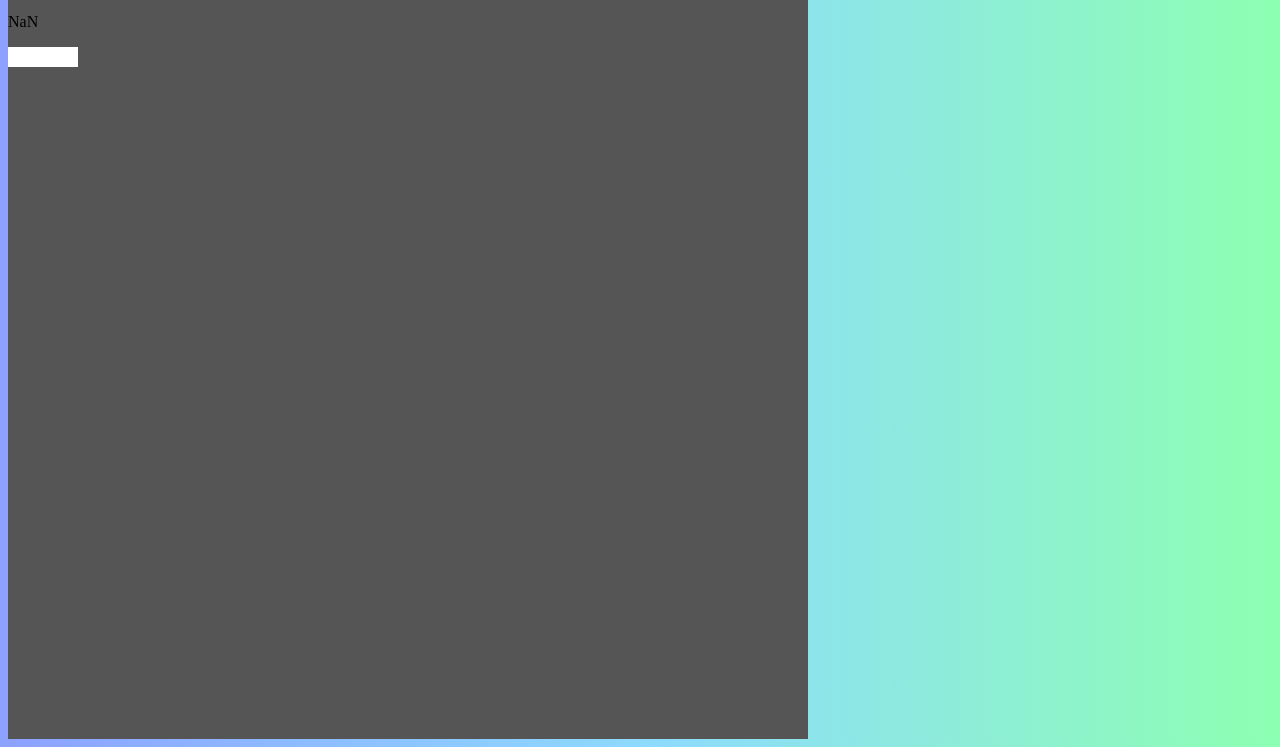
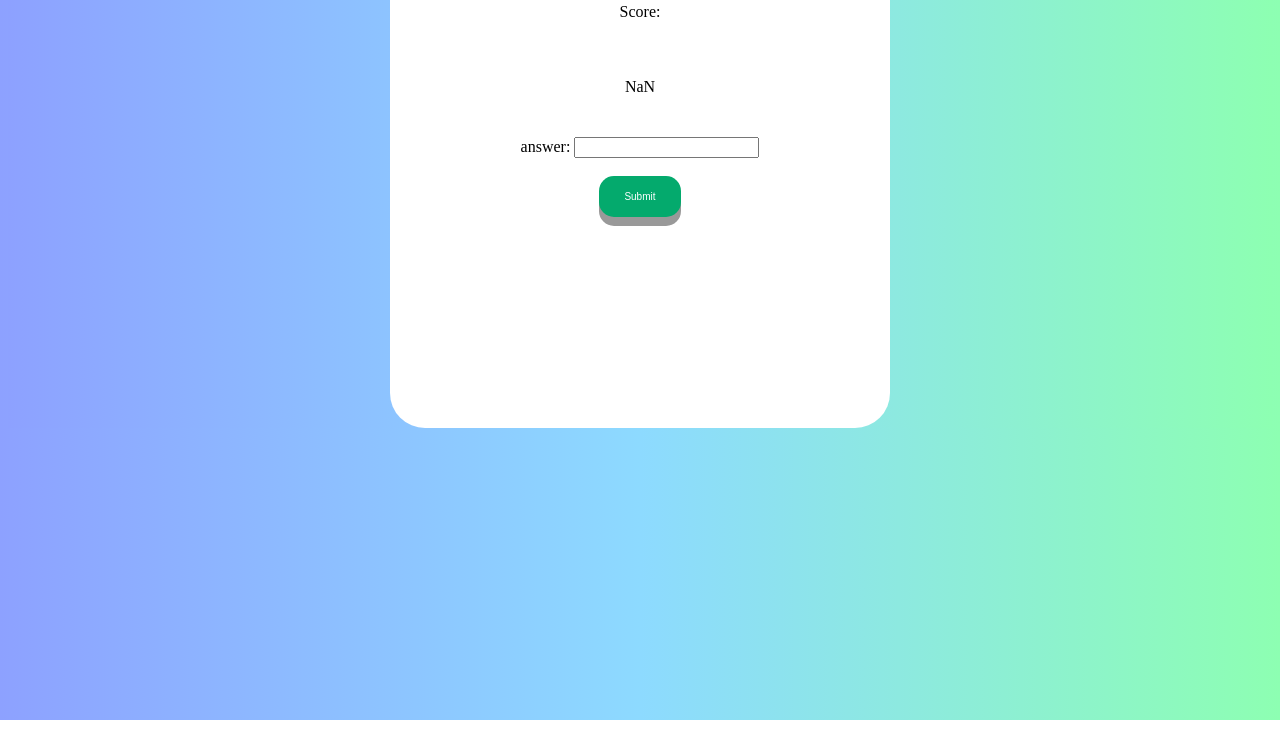
Before and after one commit to K1R4-L0L/Quizbowl, a plain HTML site: page index.html in a window 1280 px wide. Shown: the part 80-827 px from the top of the page. After the commit the page ends 800 px from the top, so only its background shows below. Drawn offline with Linux system fonts and the light colour scheme.

Commit message:
html framework

```diff
--- a/index.html
+++ b/index.html
@@ -8,9 +8,11 @@
 </head>
 <body>
     <script src="script.js"></script>
-    <div class="header">
+    <div class="body">
         <div class="square">
+        <div class="title">
         <h3>Quizbowl</h3>
+        </div>
         <div class="score">
             <p>Score:</p>
         </div>
@@ -18,9 +20,14 @@
             <p>NaN</p>
         </div>
         <div class="input">
-            <div class="square1"></div>
-        </div>
+            <form action="/action_page.php">
+                <label for="answer">answer: </label>
+                <input type="text" id="answer" name="answer"><br><br>
+                <button class="button">Submit</button>
+              </form>
         </div>
 
+        </div>
+    </div>
 </body>
 </html>
--- a/styles.css
+++ b/styles.css
@@ -2,25 +2,64 @@ html, body  {
     background-image: linear-gradient(to  right, #8da1ff, #8ddaff, #8dffb2 );
 }
 .square {
-    height: 800px;
-    width: 800px;
-    background-color: #555;
+    height:500px;
+    width: 500px;
+    background-color: #ffffff;
+    border-radius: 35px;
   }
 
 .question {
+  display: flex;
+order: 3;
+justify-content: center;
+padding: 5%;
 
   }
 .score {
-
+display: flex;
+order: 2;
+justify-content: center;
 }
 
-.header{
-
+.title {
+  display: flex;
+  order: 1;
+  justify-content: center;
 }
 
-  .square1{
-    height: 20px;
-    width: 70px;
-    background-color: #ffffff;
-    border: black;
+
+
+.body {
+  display: flex;
+  justify-content: center;
+}
+
+  .input{
+    display: flex;
+order: 4;
+justify-content: center;
   }
+
+  .button {
+    margin-left: 33%;
+    display: inline-block;
+    padding: 15px 25px;
+    font-size: 10px;
+    cursor: pointer;
+    text-align: center;
+    text-decoration: none;
+    outline: none;
+    color: #fff;
+    background-color: #04AA6D;
+    border: none;
+    border-radius: 15px;
+    box-shadow: 0 9px #999;
+  }
+
+  .button:hover {background-color: #3e8e41}
+
+  .button:active {
+    background-color: #3e8e41;
+    box-shadow: 0 5px #666;
+    transform: translateY(4px);
+  }
```
